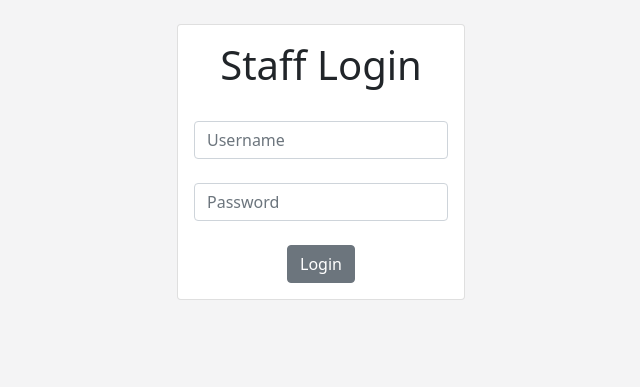
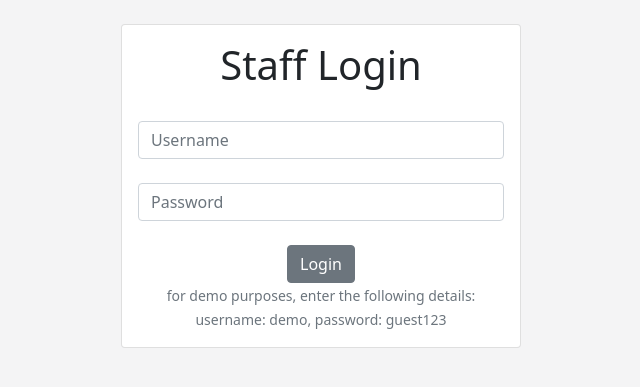
Before and after one commit to sofiyaradzi/volks_demo, a Django app: page /staff/login/ in a window 1280 px wide. Shown: the part 72-459 px from the top of the page, without its empty margins (319-959 px from the left). Run offline with Django 3.2, Linux system fonts and the light colour scheme.

Commit message:
fix unique constraint on staff profile, add demo account

```diff
--- a/staff/models.py
+++ b/staff/models.py
@@ -158,9 +158,9 @@ class UserProfile (models.Model):
         if nric.isdigit() == False:
             raise ValidationError('Only enter numbers')
     user = models.OneToOneField(User, null=True, on_delete=CASCADE)
-    phone_number = models.CharField(unique=True, max_length=15,
+    phone_number = models.CharField(max_length=15,
                                     validators=[MinLengthValidator(11), phone_check])
-    nric = models.CharField(unique=True, max_length=12, validators=[
+    nric = models.CharField(max_length=12, validators=[
                             MinLengthValidator(12), nric_check])
     address = models.TextField(blank=True)
     date_joined = models.DateField(
--- a/staff/templates/registration/login.html
+++ b/staff/templates/registration/login.html
@@ -4,7 +4,7 @@
 <div class="container">
     <br>
     <center>
-    <div class="card" style="width: 18rem;">
+    <div class="card" style="width: 25rem;">
         <div class="card-body">
 
                 <h1>Staff Login</h1>
@@ -21,6 +21,12 @@
                     </div>
                     <br>
                     <input type ='submit' value = 'Login' class="btn btn-secondary">
+
+                    <br>
+                        <small class="form-text text-muted">for demo purposes, enter the following details: </small>
+                    <br>
+                        <small class="form-text text-muted">username: demo, password: guest123 </small>
+                    <br>
                 </form>
 
         </div>
```
Also changed, not shown: db.sqlite3.
